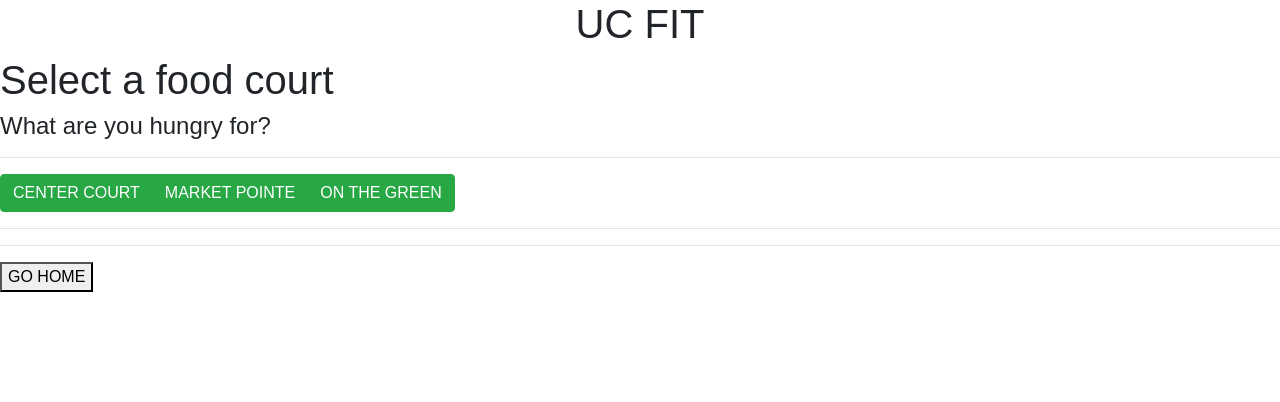
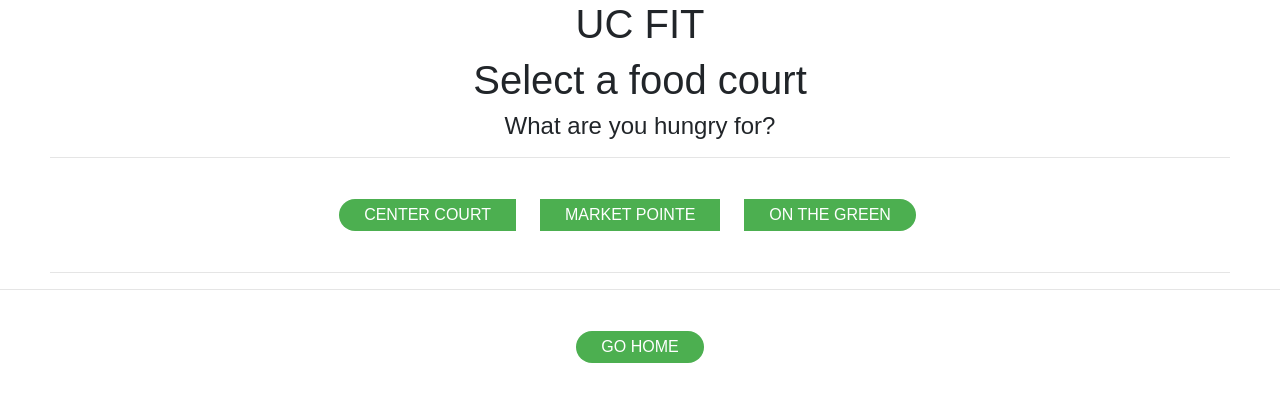
Before and after one commit to nortonaw/UC.SD.2021.G2, an Angular app in the folder UCFIT/: page /home in a window 1280 px wide. Both pictures are taken after a click on the button "DINING HALLS". Shown: the top 402 px of the page. Built offline with nearby package versions, Linux system fonts and the light colour scheme.

Commit message:
centered home page and dining hall

```diff
--- a/UCFIT/src/app/home-page/dining-halls/dining-halls.component.css
+++ b/UCFIT/src/app/home-page/dining-halls/dining-halls.component.css
@@ -0,0 +1,18 @@
+.center{
+    text-align: center;
+    padding: 0px 50px;
+}
+
+
+.button{
+    background-color: #4CAF50; /* Red #E00122*/
+    border: none;
+    color: white;
+    padding: 4px 25px;
+    text-align: center;
+    text-decoration: none;
+    display: inline-block;
+    font-size: 16px;
+    border-radius: 25px 25px 25px 25px;
+    margin: 25px;
+}
--- a/UCFIT/src/app/home-page/dining-halls/dining-halls.component.html
+++ b/UCFIT/src/app/home-page/dining-halls/dining-halls.component.html
@@ -1,14 +1,15 @@
+<div class=center>
     <h1>Select a food court</h1>
     <h4>What are you hungry for?</h4>
 
     <hr>
 
     <div class="btn-group" role="group" aria-label="...">
-    <button type="button" class="btn btn-success" (click)="tableRefresh(1)">CENTER COURT</button>
+        <button type="button" class="button btn btn-success" (click)="tableRefresh(1)">CENTER COURT</button>
         <br>
-    <button type="button" class="btn btn-success" (click)="tableRefresh(2)">MARKET POINTE</button>
+        <button type="button" class="button btn btn-success" (click)="tableRefresh(2)">MARKET POINTE</button>
         <br>
-    <button type="button" class="btn btn-success" (click)="tableRefresh(3)">ON THE GREEN</button>
+        <button type="button" class="button btn btn-success" (click)="tableRefresh(3)">ON THE GREEN</button>
     </div>
 
     <hr>
@@ -122,6 +123,9 @@
             </tbody>
         </table>
     </div>
+</div>
 
 <hr>
-<button routerLink="/home">GO HOME</button>
+<div class="center">
+    <button class="button" routerLink="/home">GO HOME</button>
+</div>
--- a/UCFIT/src/app/home-page/dining-halls/dining-halls.component.ts
+++ b/UCFIT/src/app/home-page/dining-halls/dining-halls.component.ts
@@ -65,7 +65,6 @@ export class DiningHallsComponent implements OnInit {
     console.log(this.diningHallId);
     if (id == 1) {
       //Section Name
-      this.fillerStatement = "Center Court Menu: ";
       this.sectionOneName = "Homeplates";
       this.sectionTwoName = "Gridiron";
       this.sectionThreeName = "Kettle Classics";
@@ -114,7 +113,6 @@ export class DiningHallsComponent implements OnInit {
       this.sectionThree_rowThree_Attributes = "Low Carb";
     }
     else if (id == 2) {
-      this.fillerStatement = "Market Pointe Menu: ";
       this.sectionOneName = "Awc Station";
       this.sectionTwoName = "Cafe Roma";
       this.sectionThreeName = "Cincy Grill";
@@ -163,7 +161,6 @@ export class DiningHallsComponent implements OnInit {
       this.sectionThree_rowThree_Attributes = "Low Carb";
     }
     else if (id == 3) {
-      this.fillerStatement = "On The Green Menu: "
       this.sectionOneName = "Deli";
       this.sectionTwoName = "Entree";
       this.sectionThreeName = "Exhibition";
--- a/UCFIT/src/app/home-page/home-page.component.css
+++ b/UCFIT/src/app/home-page/home-page.component.css
@@ -2,6 +2,7 @@
     text-align: center;
     padding: 0px 20px;
 }
+
 
 .button{
     background-color: #4CAF50; /* Red #E00122*/
--- a/UCFIT/src/app/home-page/home-page.component.html
+++ b/UCFIT/src/app/home-page/home-page.component.html
@@ -1,9 +1,7 @@
 <h1 class="center">What are you doing today?</h1>
 <h4 class="center"><span id="datetime"></span>, <span id="daytime"></span></h4>
 
-<br>
-<br>
-<br>
+<hr>
 
 <!-- <button routerLink="/dining">DINING HALLS</button>
 <button routerLink="/qr">QR CODES</button>
@@ -17,8 +15,7 @@
   <button type="button" class="button" routerLink="/workout">WORKOUTS</button>
 </div>
 
-<br>
-<br>
-
 <hr>
-<button class="button" routerLink="/login">LOG OUT</button>
+<div class="center">
+  <button class="button" routerLink="/login">LOG OUT</button>
+</div>
--- a/UCFIT/src/app/login-page/login-page.component.html
+++ b/UCFIT/src/app/login-page/login-page.component.html
@@ -14,7 +14,7 @@
     <button class="button">Register Now</button>
 </div>
 
-<div *ngIf="loginValid == true">
+<div *ngIf="loginValid == true" class="centered">
     <app-home-page></app-home-page>
 </div>
   <!-- IF PASSED, GOES TO HOMEPAGE   -->
```
Lines whose indentation alone changed are shown as unchanged.
